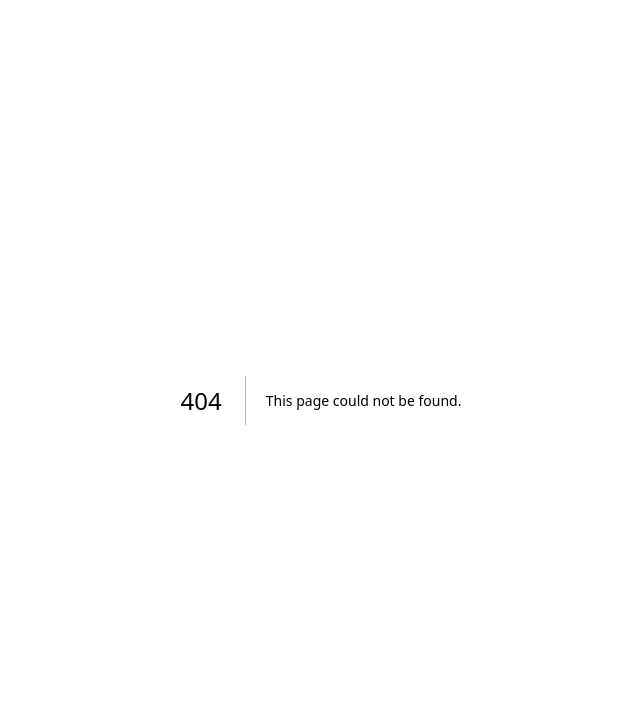
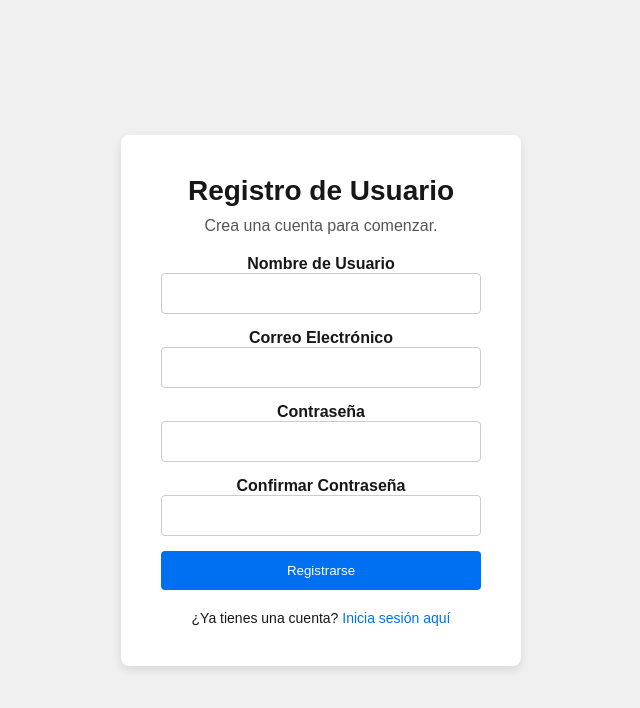
Before and after one commit to yanitox/tp9-eventosefsi, a Next.js app: page /registro in a window 1280 px wide. Before the commit this address had no page. Shown: the top 708 px of the page, without its empty margins (319-959 px from the left). Built offline with nearby package versions, Linux system fonts and the light colour scheme.

Commit message:
primer asd

```diff
--- /dev/null
+++ b/src/app/home/home.module.css
@@ -0,0 +1,54 @@
+.container {
+    padding: 40px;
+    background-color: #f0f0f0;
+    min-height: calc(100vh - 80px); /* Ajusta la altura para que no sobrepase el encabezado */
+  }
+
+  .title {
+    text-align: center;
+    margin-bottom: 30px;
+    font-size: 36px;
+  }
+
+  .eventList {
+    display: grid;
+    grid-template-columns: repeat(auto-fill, minmax(300px, 1fr));
+    gap: 20px;
+  }
+
+  .eventCard {
+    background-color: white;
+    padding: 20px;
+    border-radius: 8px;
+    box-shadow: 0 2px 5px rgba(0, 0, 0, 0.1);
+    text-align: center;
+  }
+
+  .eventTitle {
+    font-size: 24px;
+    margin-bottom: 10px;
+  }
+
+  .eventDate {
+    color: #777;
+    margin-bottom: 15px;
+  }
+
+  .eventDescription {
+    font-size: 16px;
+    margin-bottom: 20px;
+  }
+
+  .button {
+    padding: 10px;
+    background-color: #0070f3;
+    color: white;
+    border: none;
+    border-radius: 4px;
+    cursor: pointer;
+    transition: background-color 0.3s;
+  }
+
+  .button:hover {
+    background-color: #005bb5;
+  }
--- a/src/app/page.module.css
+++ b/src/app/page.module.css
@@ -1,165 +1,92 @@
-.page {
-  --gray-rgb: 0, 0, 0;
-  --gray-alpha-200: rgba(var(--gray-rgb), 0.08);
-  --gray-alpha-100: rgba(var(--gray-rgb), 0.05);
-
-  --button-primary-hover: #383838;
-  --button-secondary-hover: #f2f2f2;
-
-  display: grid;
-  grid-template-rows: 20px 1fr 20px;
-  align-items: center;
-  justify-items: center;
-  min-height: 100svh;
-  padding: 80px;
-  gap: 64px;
-  font-family: var(--font-geist-sans);
-}
-
-@media (prefers-color-scheme: dark) {
-  .page {
-    --gray-rgb: 255, 255, 255;
-    --gray-alpha-200: rgba(var(--gray-rgb), 0.145);
-    --gray-alpha-100: rgba(var(--gray-rgb), 0.06);
-
-    --button-primary-hover: #ccc;
-    --button-secondary-hover: #1a1a1a;
-  }
-}
-
-.main {
-  display: flex;
-  flex-direction: column;
-  gap: 32px;
-  grid-row-start: 2;
-}
-
-.main ol {
-  font-family: var(--font-geist-mono);
-  padding-left: 0;
-  margin: 0;
-  font-size: 14px;
-  line-height: 24px;
-  letter-spacing: -0.01em;
-  list-style-position: inside;
-}
-
-.main li:not(:last-of-type) {
-  margin-bottom: 8px;
-}
-
-.main code {
-  font-family: inherit;
-  background: var(--gray-alpha-100);
-  padding: 2px 4px;
-  border-radius: 4px;
-  font-weight: 600;
-}
-
-.ctas {
-  display: flex;
-  gap: 16px;
-}
-
-.ctas a {
-  appearance: none;
-  border-radius: 128px;
-  height: 48px;
-  padding: 0 20px;
-  border: none;
-  border: 1px solid transparent;
-  transition: background 0.2s, color 0.2s, border-color 0.2s;
-  cursor: pointer;
+.container {
   display: flex;
   align-items: center;
   justify-content: center;
-  font-size: 16px;
-  line-height: 20px;
-  font-weight: 500;
+  height: 100vh;
+  background-color: #f0f0f0;
 }
 
-a.primary {
-  background: var(--foreground);
-  color: var(--background);
-  gap: 8px;
+.card {
+  background-color: white;
+  padding: 40px;
+  border-radius: 8px;
+  box-shadow: 0 4px 10px rgba(0, 0, 0, 0.1);
+  width: 400px;
+  text-align: center;
+  display: flex;
+  flex-direction: column; /* Asegura que los elementos estén en columna */
 }
 
-a.secondary {
-  border-color: var(--gray-alpha-200);
-  min-width: 180px;
+.title {
+  margin-bottom: 10px;
+  font-size: 28px;
+}
+
+.subtitle {
+  margin-bottom: 20px;
+  color: #555;
+  font-size: 16px;
+}
+
+.form {
+  display: flex;
+  flex-direction: column;
+  width: 100%; /* Asegura que el formulario ocupe todo el ancho */
+}
+
+.inputGroup {
+  margin-bottom: 15px;
+  width: 100%; /* Asegura que el grupo de entrada ocupe todo el ancho */
+}
+
+.label {
+  margin-bottom: 5px;
+  font-weight: bold;
+  text-align: left; /* Alinea la etiqueta a la izquierda */
+}
+
+.input {
+  padding: 12px;
+  border: 1px solid #ccc;
+  border-radius: 4px;
+  outline: none;
+  transition: border-color 0.3s;
+  width: 100%; /* Asegura que el input ocupe todo el ancho */
+}
+
+.input:focus {
+  border-color: #0070f3;
+}
+
+.button {
+  padding: 12px;
+  background-color: #0070f3;
+  color: white;
+  border: none;
+  border-radius: 4px;
+  cursor: pointer;
+  transition: background-color 0.3s;
+  width: 100%; /* Asegura que el botón ocupe todo el ancho */
+}
+
+.button:hover {
+  background-color: #005bb5;
+}
+
+.forgotPassword {
+  margin-top: 15px;
+}
+
+.link {
+  color: #0070f3;
+  text-decoration: none;
+}
+
+.link:hover {
+  text-decoration: underline;
 }
 
 .footer {
-  grid-row-start: 3;
-  display: flex;
-  gap: 24px;
+  margin-top: 20px;
+  font-size: 14px;
 }
-
-.footer a {
-  display: flex;
-  align-items: center;
-  gap: 8px;
-}
-
-.footer img {
-  flex-shrink: 0;
-}
-
-/* Enable hover only on non-touch devices */
-@media (hover: hover) and (pointer: fine) {
-  a.primary:hover {
-    background: var(--button-primary-hover);
-    border-color: transparent;
-  }
-
-  a.secondary:hover {
-    background: var(--button-secondary-hover);
-    border-color: transparent;
-  }
-
-  .footer a:hover {
-    text-decoration: underline;
-    text-underline-offset: 4px;
-  }
-}
-
-@media (max-width: 600px) {
-  .page {
-    padding: 32px;
-    padding-bottom: 80px;
-  }
-
-  .main {
-    align-items: center;
-  }
-
-  .main ol {
-    text-align: center;
-  }
-
-  .ctas {
-    flex-direction: column;
-  }
-
-  .ctas a {
-    font-size: 14px;
-    height: 40px;
-    padding: 0 16px;
-  }
-
-  a.secondary {
-    min-width: auto;
-  }
-
-  .footer {
-    flex-wrap: wrap;
-    align-items: center;
-    justify-content: center;
-  }
-}
-
-@media (prefers-color-scheme: dark) {
-  .logo {
-    filter: invert();
-  }
-}
--- /dev/null
+++ b/src/app/registro/page.js
@@ -0,0 +1,78 @@
+"use client";
+import React, { useState } from 'react';
+import styles from './registro.module.css';
+import Link from 'next/link';
+
+const Register = () => {
+  const [username, setUsername] = useState('');
+  const [email, setEmail] = useState('');
+  const [password, setPassword] = useState('');
+  const [confirmPassword, setConfirmPassword] = useState('');
+
+  const handleSubmit = (e) => {
+    e.preventDefault();
+    // Aquí puedes agregar la lógica de registro
+    console.log('Registro info:', { username, email, password });
+  };
+
+  return (
+    <div className={styles.container}>
+      <div className={styles.card}>
+        <h1 className={styles.title}>Registro de Usuario</h1>
+        <p className={styles.subtitle}>Crea una cuenta para comenzar.</p>
+        <form onSubmit={handleSubmit} className={styles.form}>
+          <div className={styles.inputGroup}>
+            <label htmlFor="username" className={styles.label}>Nombre de Usuario</label>
+            <input
+              type="text"
+              id="username"
+              className={styles.input}
+              value={username}
+              onChange={(e) => setUsername(e.target.value)}
+              required
+            />
+          </div>
+          <div className={styles.inputGroup}>
+            <label htmlFor="email" className={styles.label}>Correo Electrónico</label>
+            <input
+              type="email"
+              id="email"
+              className={styles.input}
+              value={email}
+              onChange={(e) => setEmail(e.target.value)}
+              required
+            />
+          </div>
+          <div className={styles.inputGroup}>
+            <label htmlFor="password" className={styles.label}>Contraseña</label>
+            <input
+              type="password"
+              id="password"
+              className={styles.input}
+              value={password}
+              onChange={(e) => setPassword(e.target.value)}
+              required
+            />
+          </div>
+          <div className={styles.inputGroup}>
+            <label htmlFor="confirmPassword" className={styles.label}>Confirmar Contraseña</label>
+            <input
+              type="password"
+              id="confirmPassword"
+              className={styles.input}
+              value={confirmPassword}
+              onChange={(e) => setConfirmPassword(e.target.value)}
+              required
+            />
+          </div>
+          <button type="submit" className={styles.button}>Registrarse</button>
+        </form>
+        <p className={styles.footer}>
+          ¿Ya tienes una cuenta? <Link href="./" className={styles.link}>Inicia sesión aquí</Link>
+        </p>
+      </div>
+    </div>
+  );
+};
+
+export default Register;
--- /dev/null
+++ b/src/app/registro/registro.module.css
@@ -0,0 +1,88 @@
+.container {
+    display: flex;
+    align-items: center;
+    justify-content: center;
+    height: 100vh;
+    background-color: #f0f0f0;
+  }
+
+  .card {
+    background-color: white;
+    padding: 40px;
+    border-radius: 8px;
+    box-shadow: 0 4px 10px rgba(0, 0, 0, 0.1);
+    width: 400px;
+    text-align: center;
+    display: flex;
+    flex-direction: column;
+  }
+
+  .title {
+    margin-bottom: 10px;
+    font-size: 28px;
+  }
+
+  .subtitle {
+    margin-bottom: 20px;
+    color: #555;
+    font-size: 16px;
+  }
+
+  .form {
+    display: flex;
+    flex-direction: column;
+    width: 100%;
+  }
+
+  .inputGroup {
+    margin-bottom: 15px;
+    width: 100%;
+  }
+
+  .label {
+    margin-bottom: 5px;
+    font-weight: bold;
+    text-align: left;
+  }
+
+  .input {
+    padding: 12px;
+    border: 1px solid #ccc;
+    border-radius: 4px;
+    outline: none;
+    transition: border-color 0.3s;
+    width: 100%;
+  }
+
+  .input:focus {
+    border-color: #0070f3;
+  }
+
+  .button {
+    padding: 12px;
+    background-color: #0070f3;
+    color: white;
+    border: none;
+    border-radius: 4px;
+    cursor: pointer;
+    transition: background-color 0.3s;
+    width: 100%;
+  }
+
+  .button:hover {
+    background-color: #005bb5;
+  }
+
+  .footer {
+    margin-top: 20px;
+    font-size: 14px;
+  }
+
+  .link {
+    color: #0070f3;
+    text-decoration: none;
+  }
+
+  .link:hover {
+    text-decoration: underline;
+  }
```
Also changed, not shown: src/app/home/page.js (added, +50 -0 lines), src/app/page.js (+51 -89 lines).
